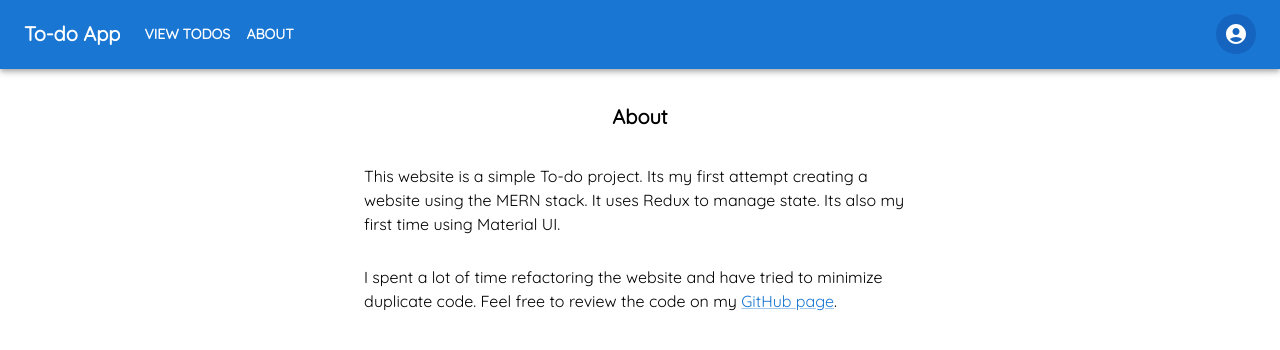
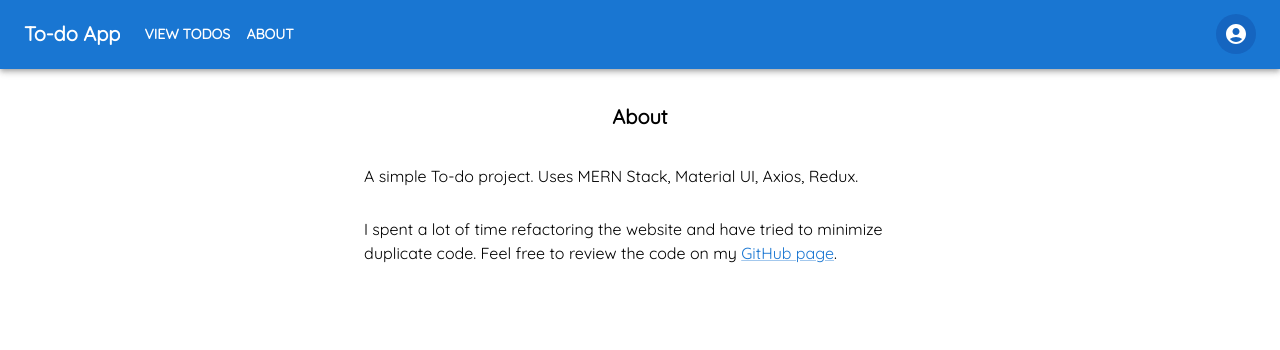
Before and after one commit to 9dnsb/todo-app, a React (Create React App) app in the folder frontend/: page /about in a window 1280 px wide. Shown: the top 350 px of the page. Built offline with nearby package versions, Linux system fonts and the light colour scheme.

Commit message:
grammar changes

```diff
--- a/frontend/src/pages/About.jsx
+++ b/frontend/src/pages/About.jsx
@@ -11,9 +11,7 @@ function About() {
         <>
           <TitleFormField aTitle="About" component="h1" />
           <Typography variant="body1" gutterBottom>
-            This website is a simple To-do project. Its my first attempt
-            creating a website using the MERN stack. It uses Redux to manage
-            state. Its also my first time using Material UI.
+            A simple To-do project. Uses MERN Stack, Material UI, Axios, Redux.
           </Typography>
           <Typography variant="body1" gutterBottom>
             I spent a lot of time refactoring the website and have tried to
--- a/frontend/src/pages/Dashboard.jsx
+++ b/frontend/src/pages/Dashboard.jsx
@@ -65,7 +65,7 @@ function Dashboard() {
             <>
               {/* {console.log(todos)} */}
               <TitleFormField
-                aTitle={'Current Todo Items'}
+                aTitle={'Current To-do Items'}
                 align="left"
                 variant="subtitle1"
                 component="h2"
```
